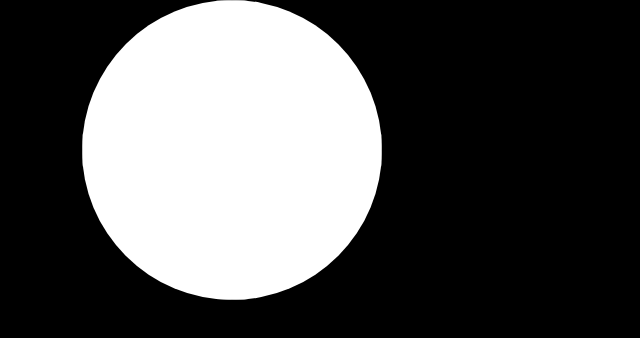
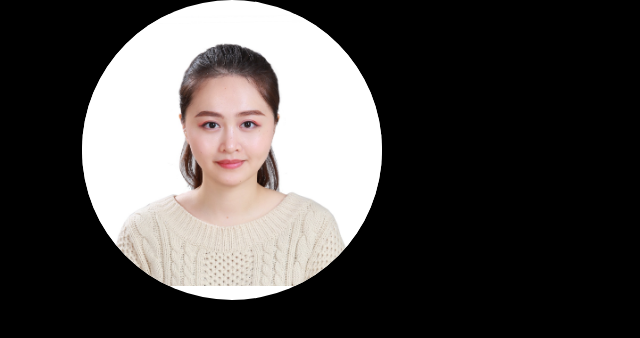
Before and after one commit to Dupomi/personal, a plain HTML site: page index.html in a window 1280 px wide. Shown: the whole page, without its empty margins (0-640 px from the left). Drawn offline with nearby package versions, Linux system fonts and the light colour scheme; the site is published under a folder, as on GitHub Pages, so addresses that start at the root find nothing.

Commit message:
修正照片路徑

```diff
--- a/index.html
+++ b/index.html
@@ -48,7 +48,7 @@
     <div class="row">
       <main class="col-lg-6 mt-6">
           <div class="me">
-            <img src="/img/me.JPG" alt="">
+            <img src="img/me.JPG" alt="">
           </div>
       </main>
 
```
